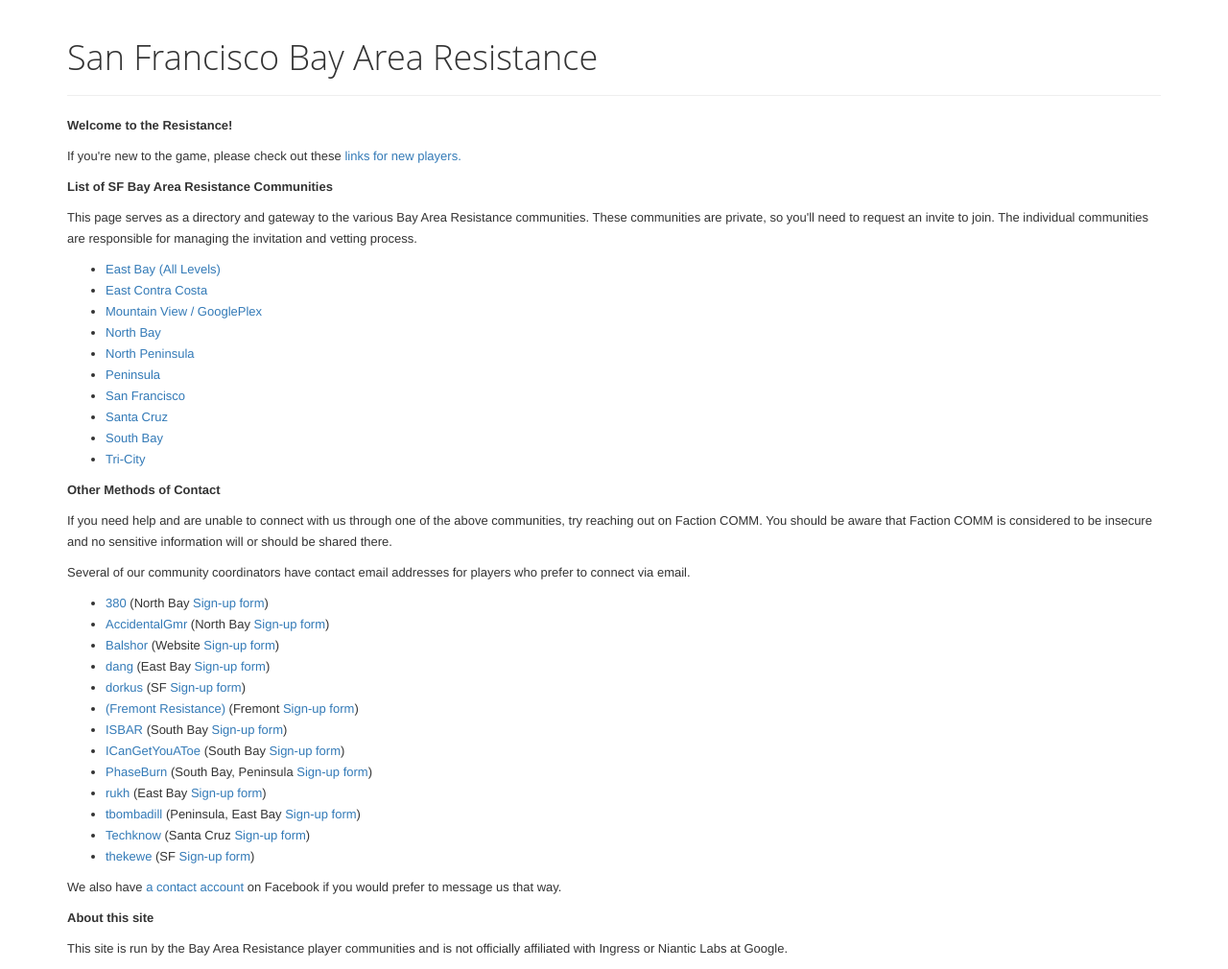
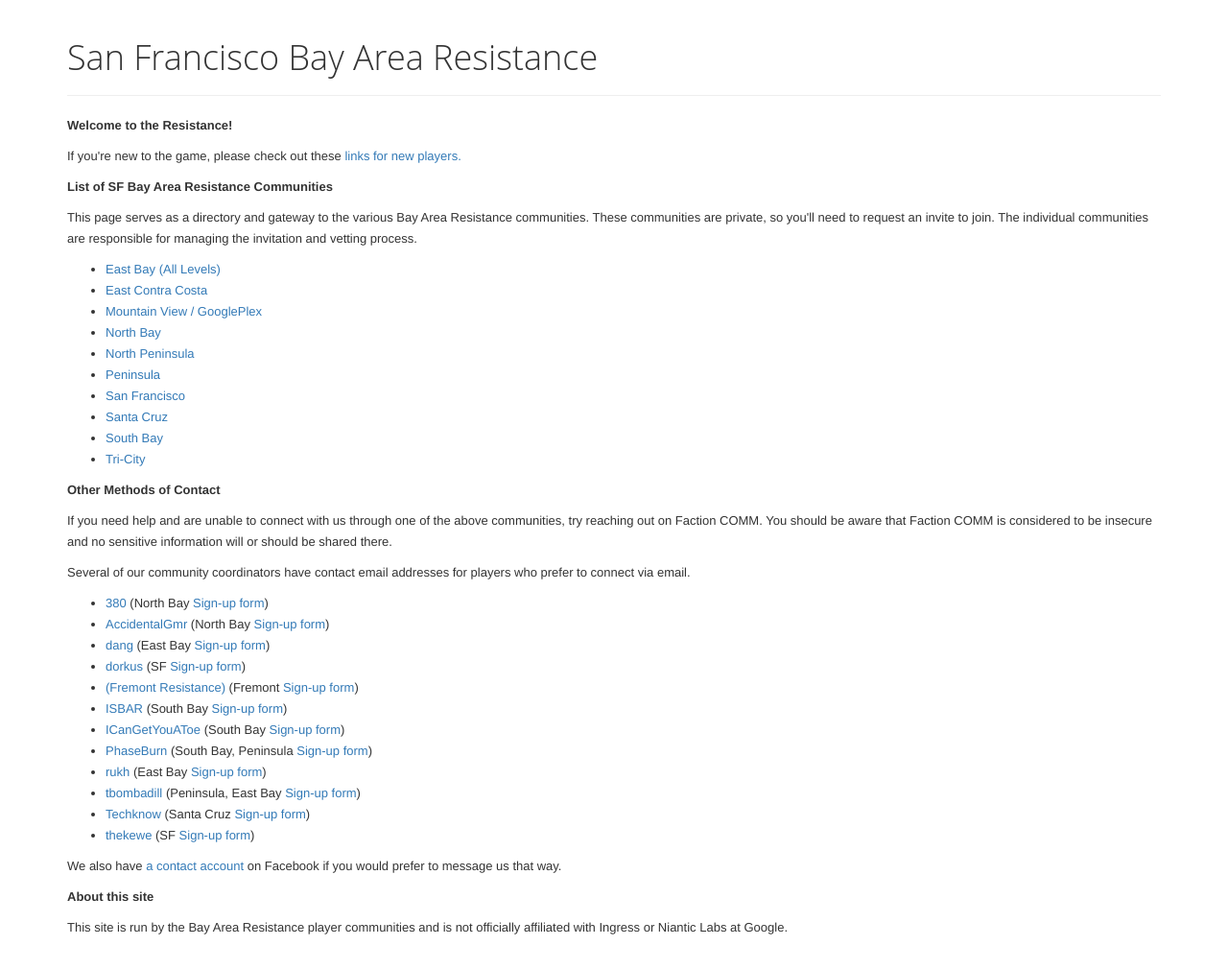
Before and after one commit to balshor/sfbay.resists.org, a Jekyll site: the page built from index.html, in a window 1280 px wide. Shown: the whole page at 96% size. Built offline with Jekyll 4.4.1, drawn with Linux system fonts in a browser that asks for light colours; nearby versions of some CDN libraries; after the commit the page ends 988 px from its top, so only the background shows below that.

Commit message:
Remove Balshor from contacts.yaml.

```diff
--- a/_data/contacts.yaml
+++ b/_data/contacts.yaml
@@ -7,10 +7,6 @@
   email: accidentalgmr@resists.org
   area: North Bay
   form: http://bit.do/NBRes
-
-- agent: Balshor
-  email: balshor@resists.org
-  area: Website
 
 - agent: dang
   email: dang.ingress@gmail.com
```
